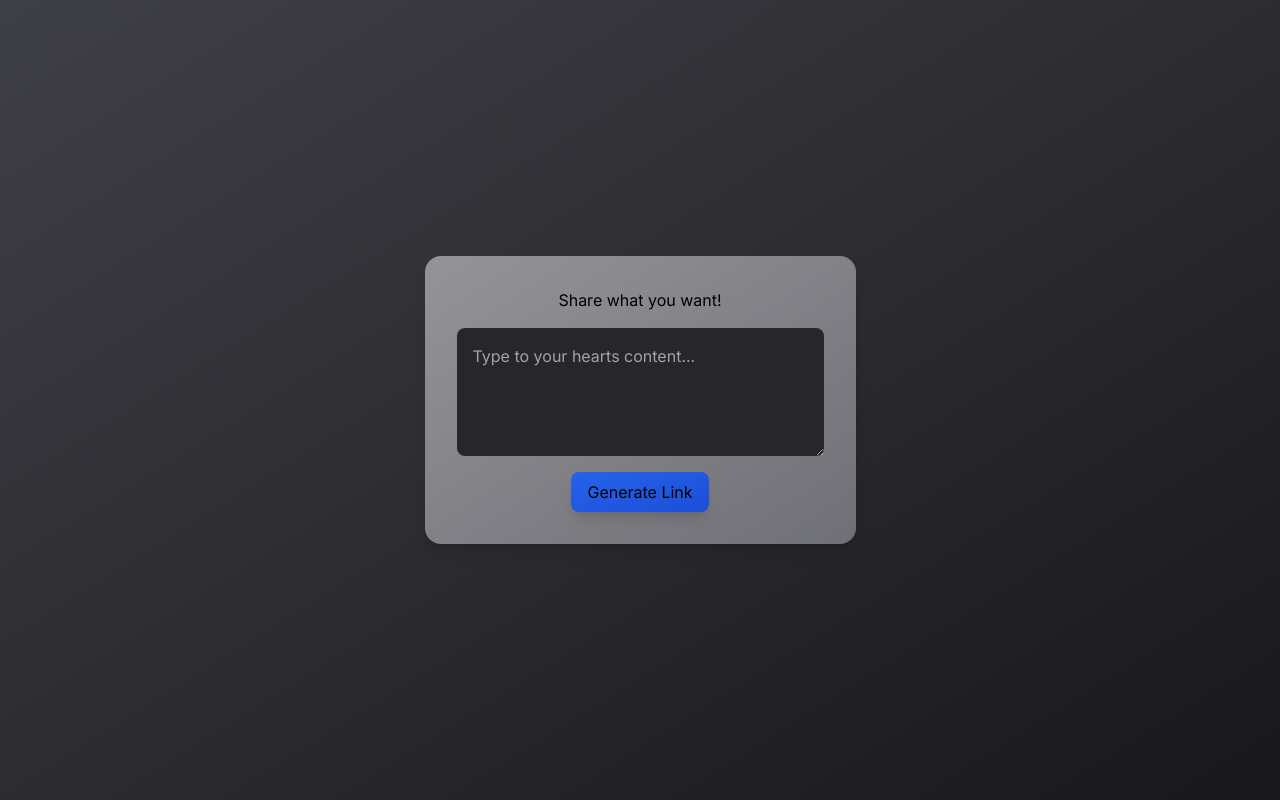
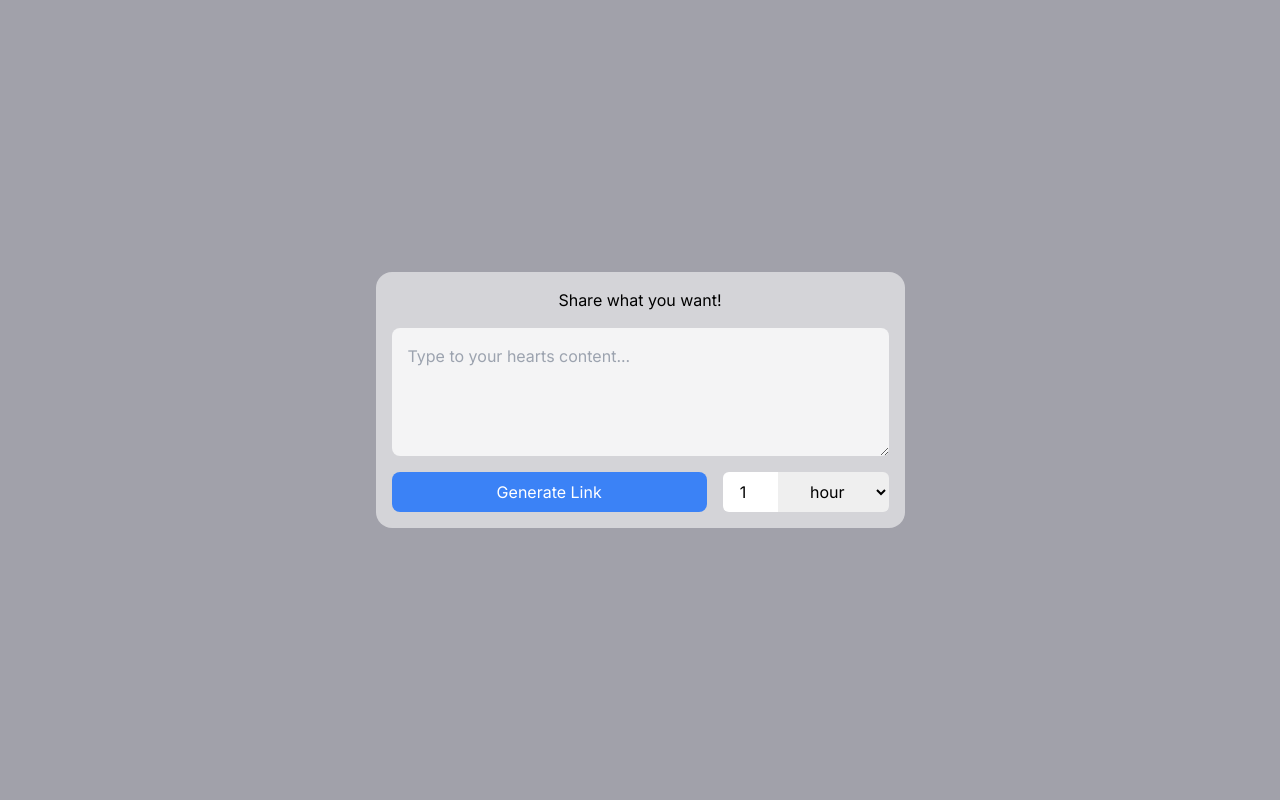
Before and after one commit to mrhrobertson/tempest, a Next.js app: page / in a window 1280 px wide. Built offline with nearby package versions, Linux system fonts and the light colour scheme.

Commit message:
Added TTL and state to form.

```diff
--- a/app/page.tsx
+++ b/app/page.tsx
@@ -1,13 +1,11 @@
-import Image from 'next/image'
+import Form from "@/components/Form";
+import Image from "next/image";
+import { useState } from "react";
 
 export default function Home() {
   return (
-    <main className="flex min-h-screen w-full flex-col items-center justify-center p-8 bg-gradient-to-br from-zinc-700 to-zinc-900">
-      <form className='flex flex-col items-center p-8 rounded-2xl gap-4 bg-gradient-to-br from-zinc-300/60 to-zinc-400/60 shadow-lg'>
-        <h1>Share what you want!</h1>
-        <textarea rows={4} cols={32} placeholder='Type to your hearts content...' className='bg-zinc-800 rounded-lg p-4'></textarea>
-        <button className='px-4 py-2 bg-gradient-to-br from-blue-600 to-blue-700 shadow-lg rounded-lg'>Generate Link</button>
-      </form>
+    <main className="flex min-h-screen w-full flex-col items-center justify-center p-8 bg-zinc-400 dark:bg-zinc-950">
+      <Form />
     </main>
-  )
+  );
 }
--- /dev/null
+++ b/components/Form.tsx
@@ -0,0 +1,61 @@
+"use client";
+
+import { useState } from "react";
+
+export default function Form() {
+  var [amount, setAmount] = useState(1);
+  var [period, setPeriod] = useState("hour");
+
+  const handleAmountChange = (e) => {
+    setAmount(e.target.value);
+  };
+
+  const handlePeriodChange = (e) => {
+    setPeriod(e.target.value);
+  };
+
+  return (
+    <form className="flex flex-col items-center p-4 rounded-2xl gap-4 bg-zinc-300 dark:bg-zinc-800">
+      <h1>Share what you want!</h1>
+      <textarea
+        rows={4}
+        cols={45}
+        placeholder="Type to your hearts content..."
+        className="bg-zinc-100 dark:bg-zinc-900 rounded-lg p-4"
+      ></textarea>
+      <div className="flex gap-4 w-full">
+        <button className="flex-grow px-4 py-2 bg-blue-500 text-white rounded-lg">
+          Generate Link
+        </button>
+        <div className="flex w-1/3">
+          <input
+            className="rounded-l-md h-full items-center text-center w-1/3 text-black"
+            id="amount"
+            type="number"
+            onChange={handleAmountChange}
+            min={1}
+            max={
+              period == "hour"
+                ? 24
+                : period == "day"
+                ? 30
+                : period == "week"
+                ? 12
+                : 1
+            }
+            defaultValue={1}
+          />
+          <select
+            className="rounded-r-md h-full items-center flex-grow text-black text-center"
+            name="periods"
+            onChange={handlePeriodChange}
+          >
+            <option value="hour">hour{amount > 1 ? "s" : ""}</option>
+            <option value="day">day{amount > 1 ? "s" : ""}</option>
+            <option value="week">week{amount > 1 ? "s" : ""}</option>
+          </select>
+        </div>
+      </div>
+    </form>
+  );
+}
```
Also changed, not shown: package.json (+6 -5 lines), 1 other file (tests, documents, lock files or other folders).
